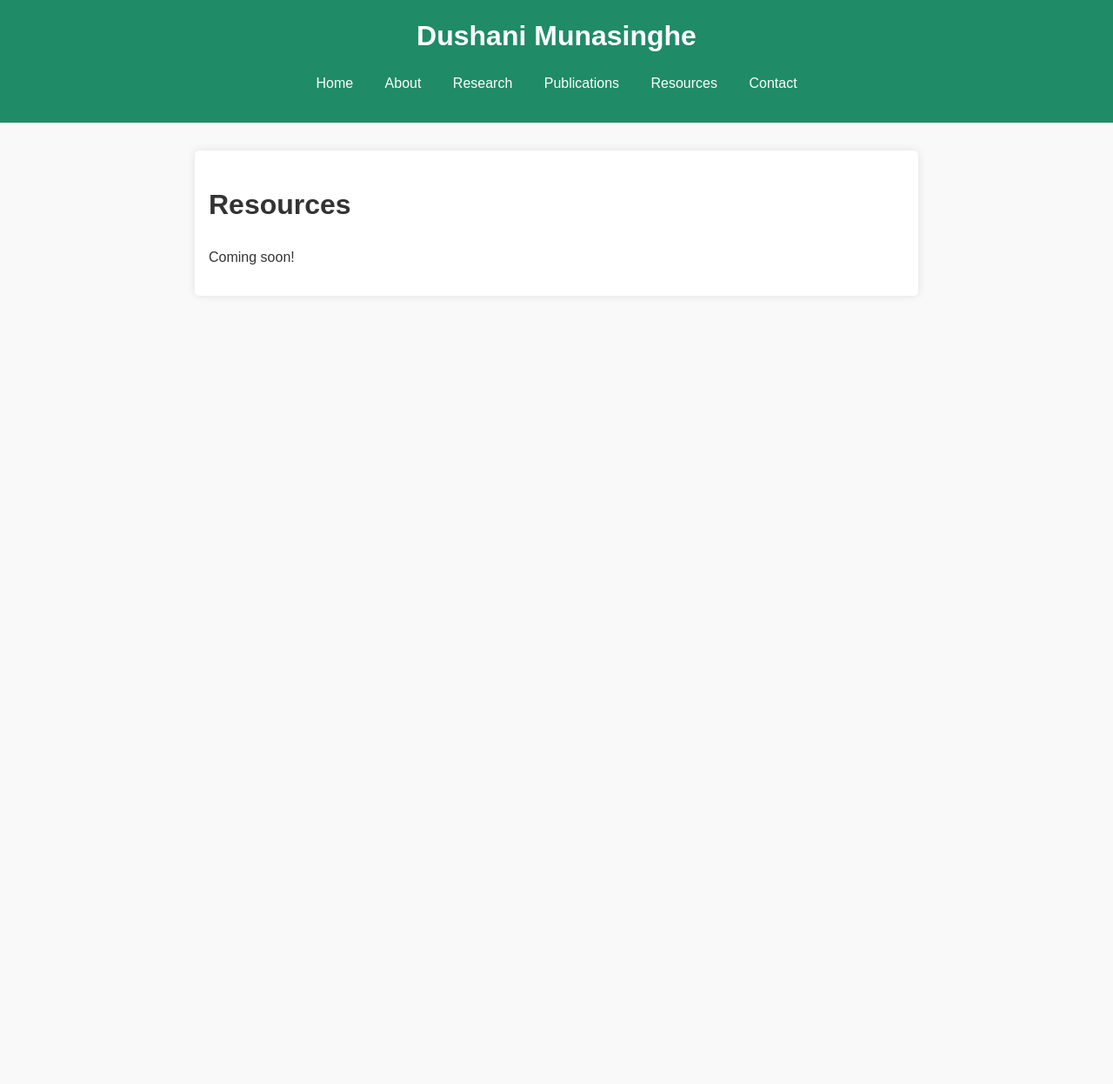
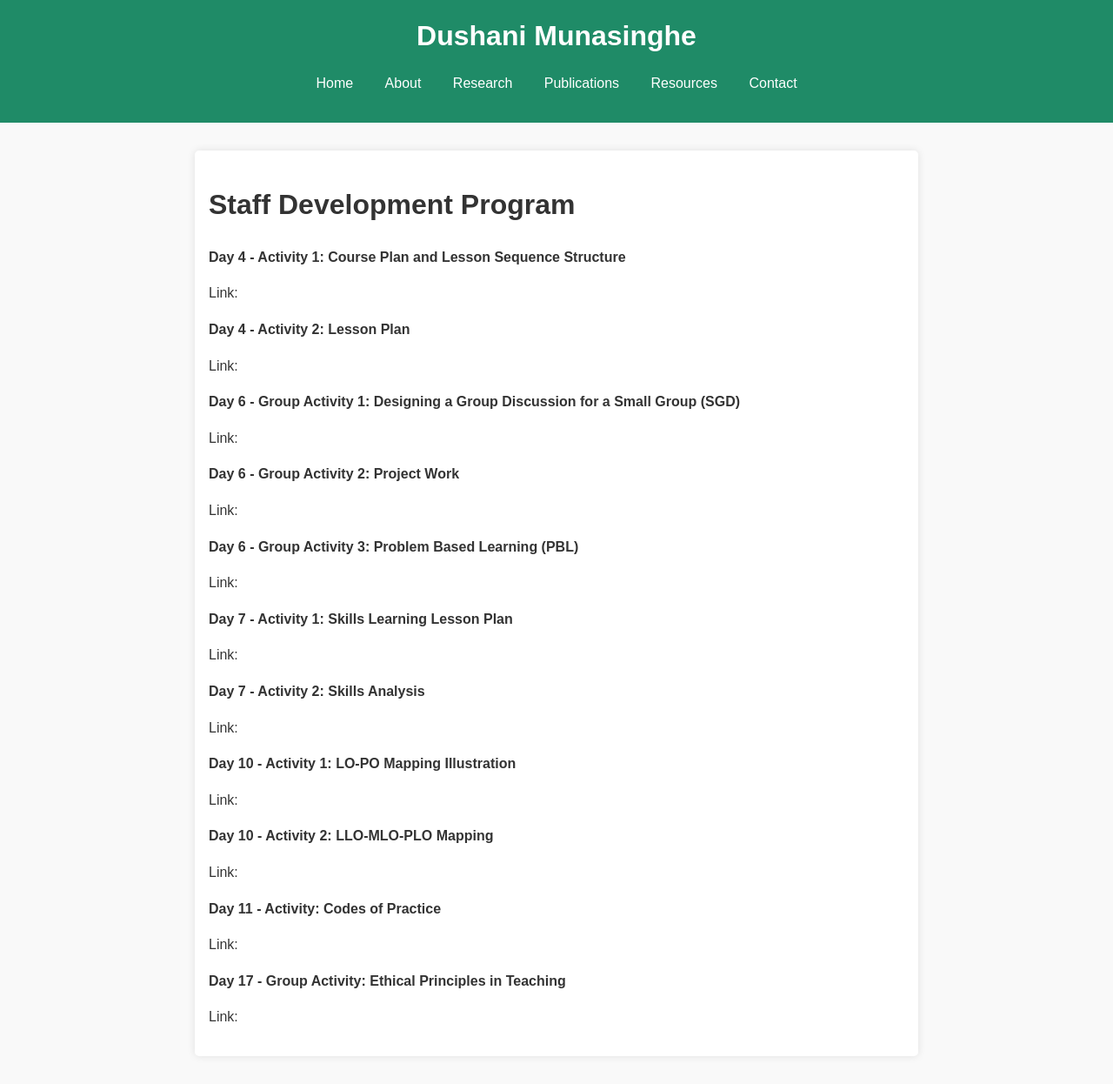
Before and after one commit to dushanimunasinghe/dushanimunasinghe.github.io, a Jekyll site: the page built from resources.md, in a window 1280 px wide. Shown: the whole page at 87% size. Built offline with Jekyll 4.4.1, drawn with Linux system fonts in a browser that asks for light colours; before the commit the page ends 900 px from its top, so only the background shows below that.

Commit message:
Update resources.md

```diff
--- a/resources.md
+++ b/resources.md
@@ -3,6 +3,48 @@ layout: default
 title: Resources
 ---
 
-# Resources
+# Staff Development Program
 
-Coming soon!
+**Day 4 - Activity 1: Course Plan and Lesson Sequence Structure**
+
+Link:
+
+**Day 4 - Activity 2: Lesson Plan**
+
+Link:
+
+**Day 6 - Group Activity 1: Designing a Group Discussion for a Small Group (SGD)**
+
+Link:
+
+**Day 6 - Group Activity 2: Project Work**
+
+Link:
+
+**Day 6 - Group Activity 3: Problem Based Learning (PBL)**
+
+Link:
+
+**Day 7 - Activity 1: Skills Learning Lesson Plan**
+
+Link:
+
+**Day 7 - Activity 2: Skills Analysis**
+
+Link:
+
+**Day 10 - Activity 1: LO-PO Mapping Illustration**
+
+Link:
+
+**Day 10 - Activity 2: LLO-MLO-PLO Mapping**
+
+Link:
+
+**Day 11  - Activity: Codes of Practice**
+
+Link:
+
+**Day 17  - Group Activity: Ethical Principles in Teaching**
+
+Link:
```
